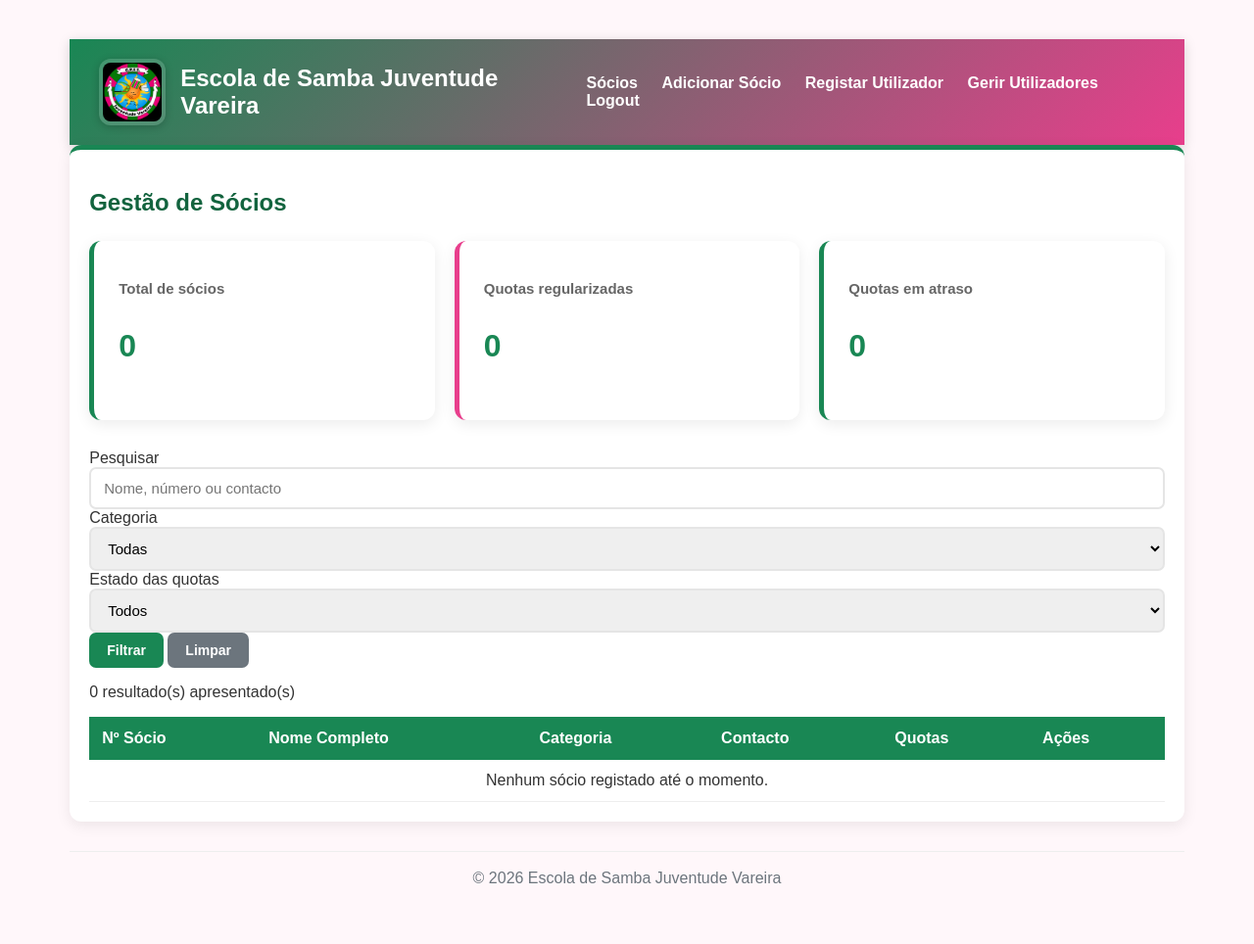
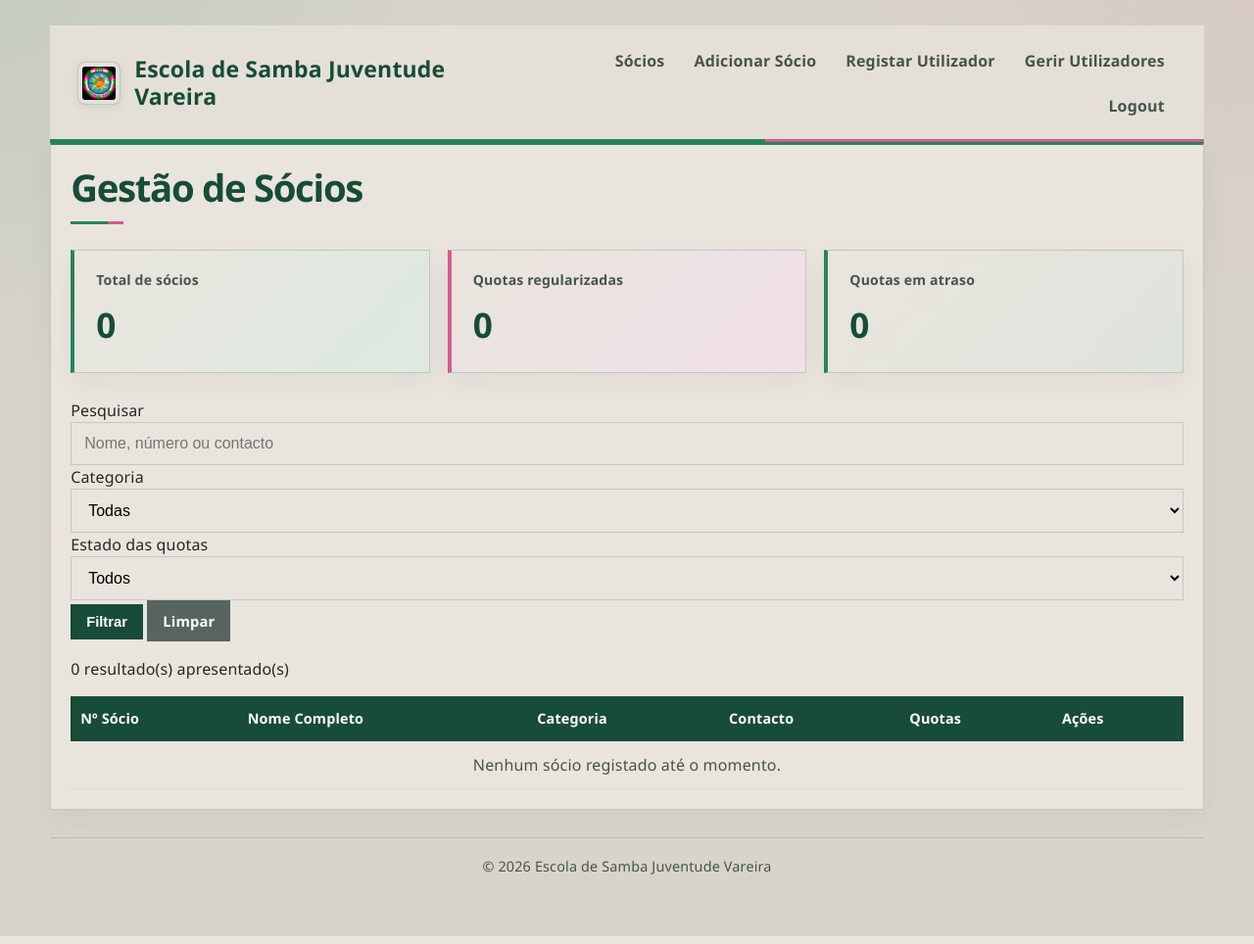
Before and after one commit to juhcruz/escola_samba_ovar_mvc, a PHP site: page / in a window 1280 px wide. Shown: the whole page at 98% size. Run offline with PHP 8.4, Linux system fonts and the light colour scheme; the visitor is signed in with stand-in values (Sample User, id 1); data that the repository does not hold is empty.

Commit message:
melhorias e visual

```diff
--- a/css/main.css
+++ b/css/main.css
@@ -1,10 +1,20 @@
 
 
 body {
-font-family: Arial, Helvetica, sans-serif;
-background: #fff7fa;
-color: #333;
+    font-family: "Segoe UI", Arial, Helvetica, sans-serif;
+    background:
+        radial-gradient(ellipse at top left, rgba(37, 132, 94, 0.1), transparent 32rem),
+        radial-gradient(ellipse at top right, rgba(210, 91, 145, 0.08), transparent 28rem),
+        var(--fundo);
+    color: var(--texto);
     min-height: 100vh;
+    margin: 0;
+    line-height: 1.5;
+    letter-spacing: 0.01em;
+}
+
+* {
+    box-sizing: border-box;
 }
 
 a {
@@ -12,23 +22,35 @@ text-decoration: none;
     color: inherit;
 }
 
+img {
+    max-width: 100%;
+    display: block;
+}
+
 /* =========================================
 CORES
 ========================================= */
 
 :root {
---verde: #198754;
---verde-escuro: #12633e;
---verde-claro: #dff5e8;
-
---rosa: #e83e8c;
---rosa-escuro: #c52d73;
---rosa-claro: #ffe1ed;
-
---branco: #ffffff;
---cinzento: #6c757d;
---fundo: #fff7fa;
-
+    --verde: #25845e;
+    --verde-escuro: #174c38;
+    --verde-claro: #dce9e1;
+    --rosa: #d25b91;
+    --rosa-escuro: #a93d70;
+    --rosa-claro: #f0dfe7;
+    --verde-escuro-2: #123d2d;
+    --cinza-escuro: #2f3a3d;
+    --cinza-medio: #58645f;
+    --cinza-claro: #e3e3dc;
+    --branco: #e9e5dd;
+    --fundo: #d8d4cb;
+    --linha: rgba(47, 58, 61, 0.18);
+    --sombra: rgba(20, 52, 40, 0.12);
+    --texto: #202a26;
+    --texto-suave: #46544e;
+    --sucesso: #1c8a5d;
+    --erro: #b53a48;
+    --aviso: #936700;
 }
 
 /* =========================================
@@ -36,9 +58,8 @@ CONTAINER
 ========================================= */
 
 .container {
-width: 90%;
-max-width: 1200px;
-margin: 40px auto;
+    width: min(1180px, 92%);
+    margin: 26px auto 36px;
 }
 
 /* =========================================
@@ -46,64 +67,90 @@ CABEÇALHO
 ========================================= */
 
 .header {
-background: linear-gradient(
-135deg,
-var(--verde),
-var(--rosa)
-);
-
-color: white;
-padding: 20px 30px;
-
+    position: relative;
+    background: #e5e0d7;
+    color: var(--texto);
+    padding: 16px 28px;
     display: flex;
     justify-content: space-between;
     align-items: center;
+    border-bottom: 1px solid var(--linha);
+    box-shadow: 0 1px 0 rgba(0, 0, 0, 0.02);
+}
 
-box-shadow: 0 3px 12px rgba(0, 0, 0, 0.15);
-
+.header::after {
+    position: absolute;
+    right: 0;
+    bottom: -1px;
+    left: 0;
+    height: 3px;
+    background: linear-gradient(90deg, var(--verde) 0%, var(--verde) 62%, var(--rosa) 62%, var(--rosa) 100%);
+    content: "";
 }
 
 .header-brand {
     display: flex;
     align-items: center;
-gap: 15px;
+    gap: 14px;
 }
 
 .header-logo {
-width: 60px;
-height: 60px;
+    width: 44px;
+    height: 44px;
     object-fit: cover;
-border-radius: 12px;
-box-shadow: 0 2px 8px rgba(0, 0, 0, 0.2);
-background: rgba(255, 255, 255, 0.15);
+    border-radius: 8px;
+    background: var(--cinza-claro);
     padding: 4px;
+    border: 1px solid var(--linha);
+    box-shadow: 0 2px 8px rgba(20, 90, 57, 0.1);
 }
 
 .header h1 {
-font-size: 24px;
+    font-size: clamp(1.05rem, 1.8vw, 1.6rem);
     margin: 0;
+    color: var(--verde-escuro);
+    font-weight: 700;
+}
+
+.header nav {
+    display: flex;
+    align-items: center;
+    justify-content: flex-end;
+    flex-wrap: wrap;
+    gap: 6px;
 }
 
 .header a {
-color: white;
-margin-left: 20px;
-font-weight: bold;
+    color: var(--texto-suave);
+    font-weight: 600;
+    padding: 8px 12px;
+    border-radius: 0;
+    transition: all 0.2s ease;
 }
 
 .header a:hover {
-opacity: 0.8;
+    background: linear-gradient(135deg, var(--verde-claro) 0%, var(--rosa-claro) 100%);
+    color: var(--verde-escuro);
+}
+
+.header a:focus-visible,
+.btn:focus-visible,
+.form-link:focus-visible {
+    outline: 3px solid rgba(223, 92, 157, 0.45);
+    outline-offset: 2px;
 }
 
 .footer {
-margin-top: 30px;
-padding: 18px;
-color: var(--cinzento);
+    margin-top: 28px;
+    padding: 18px 12px 24px;
+    color: var(--texto-suave);
     text-align: center;
-border-top: 1px solid #eee;
+    border-top: 1px solid var(--linha);
 }
 
 .footer p {
     margin: 0;
+    font-size: 0.9rem;
 }
 
 /* =========================================
@@ -113,12 +160,26 @@ TÍTULOS
 h1,
 h2,
 h3 {
-margin-bottom: 20px;
+    margin-top: 0;
+    margin-bottom: 18px;
+    line-height: 1.2;
 }
 
 .page-title {
     color: var(--verde-escuro);
-margin-bottom: 25px;
+    margin-bottom: 26px;
+    font-size: clamp(1.8rem, 3vw, 2.4rem);
+    letter-spacing: -0.035em;
+    position: relative;
+}
+
+.page-title::after {
+    display: block;
+    width: 54px;
+    height: 3px;
+    margin-top: 12px;
+    background: linear-gradient(90deg, var(--verde) 0 70%, var(--rosa) 70% 100%);
+    content: "";
 }
 
 /* =========================================
@@ -126,63 +187,53 @@ BOTÕES
 ========================================= */
 
 .btn {
-display: inline-block;
-padding: 10px 18px;
+    display: inline-flex;
+    align-items: center;
+    justify-content: center;
+    padding: 10px 16px;
     border: none;
-border-radius: 7px;
-
+    border-radius: 0;
     cursor: pointer;
-
-font-size: 14px;
-font-weight: bold;
-
-transition: 0.2s;
-
+    font-size: 0.92rem;
+    font-weight: 600;
+    transition: background-color 0.2s ease, box-shadow 0.2s ease, transform 0.2s ease;
 }
 
 .btn:hover {
-transform: translateY(-1px);
-opacity: 0.9;
+    box-shadow: 0 4px 12px rgba(20, 90, 57, 0.16);
+    transform: translateY(-2px);
 }
-
-/* Verde */
 
 .btn-primary,
 .btn-success {
-background: var(--verde);
-color: white;
+    background: var(--verde-escuro);
+    color: #fff;
 }
 
 .btn-primary:hover,
 .btn-success:hover {
-background: var(--verde-escuro);
+    background: var(--verde);
 }
-
-/* Rosa */
 
 .btn-pink,
 .btn-warning {
-background: var(--rosa);
-color: white;
+    background: var(--rosa-escuro);
+    color: #fff;
 }
 
 .btn-pink:hover,
 .btn-warning:hover {
-background: var(--rosa-escuro);
+    background: var(--rosa);
 }
 
-/* Vermelho */
-
 .btn-danger {
-background: #dc3545;
-color: white;
+    background: var(--erro);
+    color: #fff;
 }
 
-/* Cinzento */
-
 .btn-secondary {
-background: var(--cinzento);
-color: white;
+    background: var(--cinza-medio);
+    color: #fff;
 }
 
 /* =========================================
@@ -211,35 +257,32 @@ margin-bottom: 18px;
 
 .form-group label {
     display: block;
-margin-bottom: 7px;
-
-font-weight: bold;
+    margin-bottom: 8px;
+    font-weight: 600;
     color: var(--verde-escuro);
-
 }
 
 .form-control {
     width: 100%;
-
-padding: 11px 13px;
-
-border: 2px solid #e5e5e5;
-border-radius: 7px;
-
-font-size: 15px;
-
+    padding: 12px 13px;
+    border: 1px solid rgba(47, 58, 61, 0.18);
+    border-radius: 0;
+    font-size: 1rem;
     outline: none;
-
-transition: 0.2s;
-
+    transition: border-color 0.2s ease, box-shadow 0.2s ease;
+    background: var(--branco);
 }
 
 .form-control:focus {
-border-color: var(--rosa);
+    border-color: var(--verde);
+    box-shadow: 0 0 0 3px rgba(27, 127, 78, 0.06);
+}
 
-box-shadow:
-    0 0 0 3px rgba(232, 62, 140, 0.12);
-
+.form-link {
+    display: inline-block;
+    margin-top: 14px;
+    color: var(--verde-escuro);
+    font-weight: 600;
 }
 
 /* =========================================
@@ -247,18 +290,13 @@ TABELA
 ========================================= */
 
 .table-container {
-background: white;
-
+    background: var(--branco);
     padding: 20px;
-
-border-radius: 12px;
-
-border-top: 5px solid var(--verde);
-
-box-shadow: 0 4px 15px rgba(0, 0, 0, 0.08);
-
+    border-radius: 0;
+    border: 1px solid var(--linha);
+    box-shadow: 0 8px 24px rgba(37, 49, 45, 0.06);
+    border-top: 3px solid var(--verde);
     overflow-x: auto;
-
 }
 
 .table {
@@ -267,24 +305,31 @@ border-collapse: collapse;
 }
 
 .table th {
-background: var(--verde);
-color: white;
-
-padding: 13px;
-
+    background: var(--verde-escuro);
+    color: #fff;
+    padding: 12px 10px;
     text-align: left;
-
+    font-size: 0.9rem;
+    border-bottom: 1px solid var(--linha);
 }
 
 .table td {
-padding: 12px;
-
-border-bottom: 1px solid #eee;
-
+    padding: 12px 10px;
+    border-bottom: 1px solid rgba(47, 58, 61, 0.08);
+    color: var(--texto-suave);
+    background: #e9e5dd;
 }
 
 .table tbody tr:hover {
-background: var(--rosa-claro);
+    background: var(--verde-claro);
+}
+
+.table tbody tr:nth-child(even) td {
+    background: #e2e2da;
+}
+
+.table tbody tr:hover td {
+    background: linear-gradient(90deg, rgba(37, 132, 94, 0.14), rgba(210, 91, 145, 0.12));
 }
 
 /* =========================================
@@ -435,52 +443,52 @@ CARDS / DASHBOARD
 
 .cards {
     display: grid;
-
-grid-template-columns:
-    repeat(3, 1fr);
-
-gap: 20px;
-
-margin-bottom: 30px;
-
+    grid-template-columns: repeat(3, minmax(0, 1fr));
+    gap: 18px;
+    margin-bottom: 26px;
 }
 
 .card {
-background: white;
-
-padding: 25px;
-
-border-radius: 12px;
-
-box-shadow:
-    0 4px 15px rgba(0, 0, 0, 0.08);
-
-border-left: 5px solid var(--verde);
-
-transition: 0.2s;
-
+    background: var(--branco);
+    padding: 22px;
+    border-radius: 0;
+    border: 1px solid var(--linha);
+    box-shadow: 0 8px 22px rgba(37, 49, 45, 0.05);
+    transition: box-shadow 0.2s ease, transform 0.2s ease;
 }
 
-.card:nth-child(even) {
-border-left-color: var(--rosa);
+.card:nth-child(1) {
+    border-left: 4px solid var(--verde);
+    background: linear-gradient(135deg, #e9e5dd 0%, #dce9e1 100%);
+}
+
+.card:nth-child(2) {
+    border-left: 4px solid var(--rosa);
+    background: linear-gradient(135deg, #e9e5dd 0%, #f0dfe7 100%);
+}
+
+.card:nth-child(3) {
+    border-left: 4px solid var(--verde);
+    background: linear-gradient(135deg, #e9e5dd 0%, #dfe4de 100%);
 }
 
 .card:hover {
-transform: translateY(-3px);
+    box-shadow: 0 12px 28px rgba(37, 49, 45, 0.1);
+    transform: translateY(-2px);
 }
 
 .card h3 {
-color: #666;
-font-size: 15px;
+    color: var(--texto-suave);
+    font-size: 0.88rem;
+    font-weight: 600;
+    margin-bottom: 10px;
 }
 
 .card .number {
-font-size: 32px;
-
-font-weight: bold;
-
-color: var(--verde);
-
+    font-size: clamp(1.8rem, 3vw, 2.2rem);
+    font-weight: 700;
+    color: var(--verde-escuro);
+    margin: 0;
 }
 
 /* =========================================
--- a/index.php
+++ b/index.php
@@ -1,6 +1,5 @@
 <?php
 // index.php - Ponto de Entrada / Router Principal
-// oi
 
 // Iniciar sessão com opções seguras para autenticação e CSRF.
 session_set_cookie_params([
```
Also changed, not shown: other parts of css/main.css (+64 -94 lines), config/Database.php (+32 -10 lines), README.md. Lines whose indentation alone changed are shown as unchanged.
